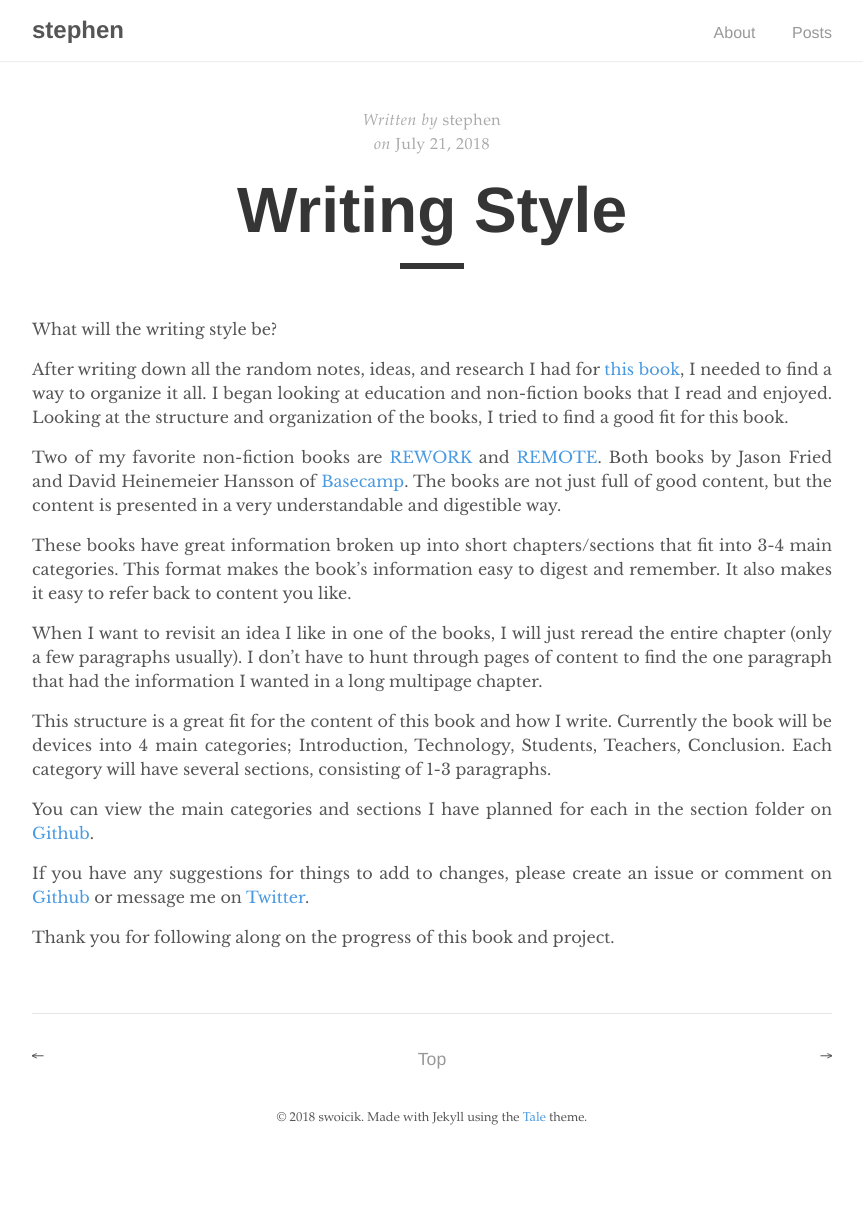
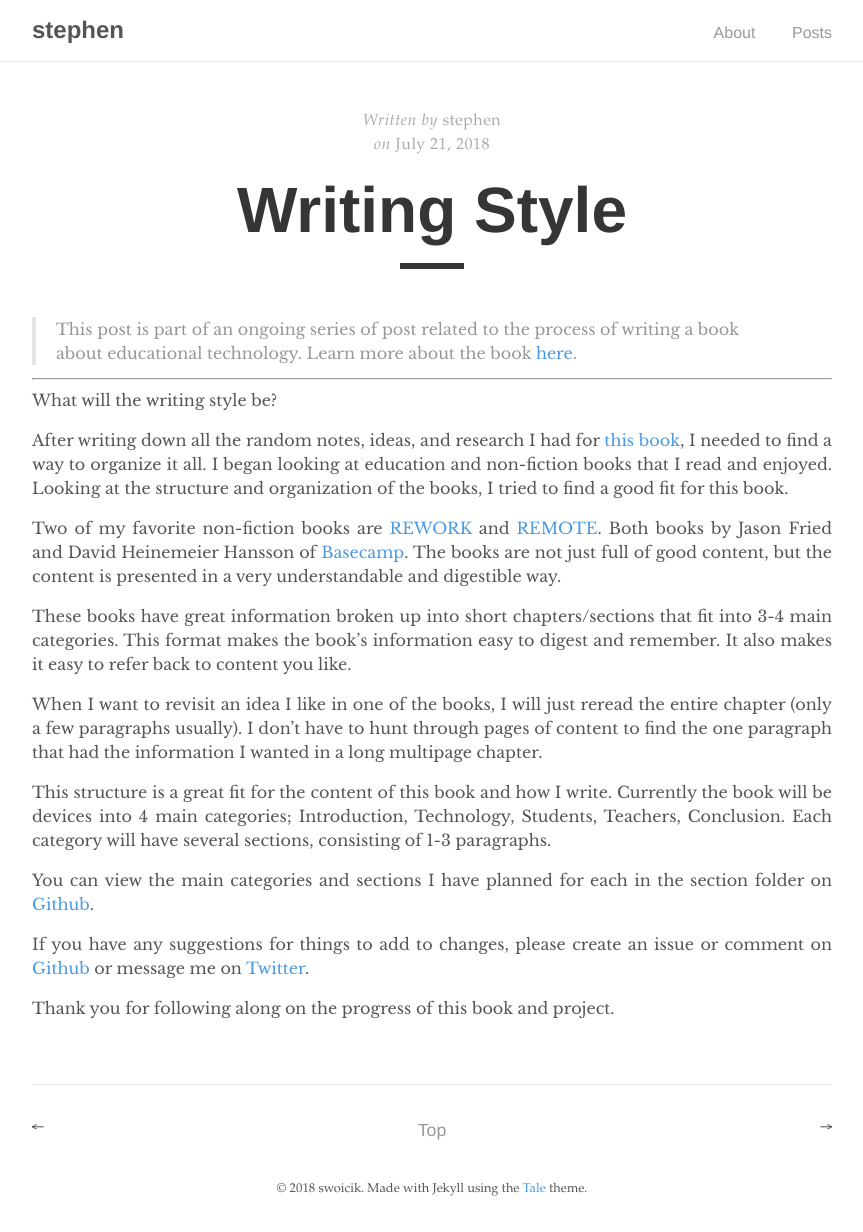
Before and after one commit to swoicik/swoicik.github.io, a Jekyll site: the page built from _posts/2018-07-21-writing-style.md, in a window 1280 px wide. Shown: the whole page, without its empty margins (208-1071 px from the left). Built offline with Jekyll 4.4.1, drawn with Linux system fonts in a browser that asks for light colours; before the commit the page ends 1161 px from its top, so only the background shows below that.

Commit message:
Syncing _posts/2018-07-21-writing-style.md from WordPress at https://swoicik.com (stephen) - wpghs

```diff
--- a/_posts/2018-07-21-writing-style.md
+++ b/_posts/2018-07-21-writing-style.md
@@ -8,6 +8,12 @@
 published: true
 post_date: 2018-07-21 15:26:03
 ---
+<blockquote>This post is part of an ongoing series of post related to the process of writing a book about educational technology. Learn more about the book <a href="https://swoicik.com/cyod/">here</a>.
+
+</blockquote>
+
+<hr>
+
 What will the writing style be?
 
 After writing down all the random notes, ideas, and research I had for <a href="/cyod">this book</a>, I needed to find a way to organize it all. I began looking at education and non-fiction books that I read and enjoyed. Looking at the structure and organization of the books, I tried to find a good fit for this book.
```
